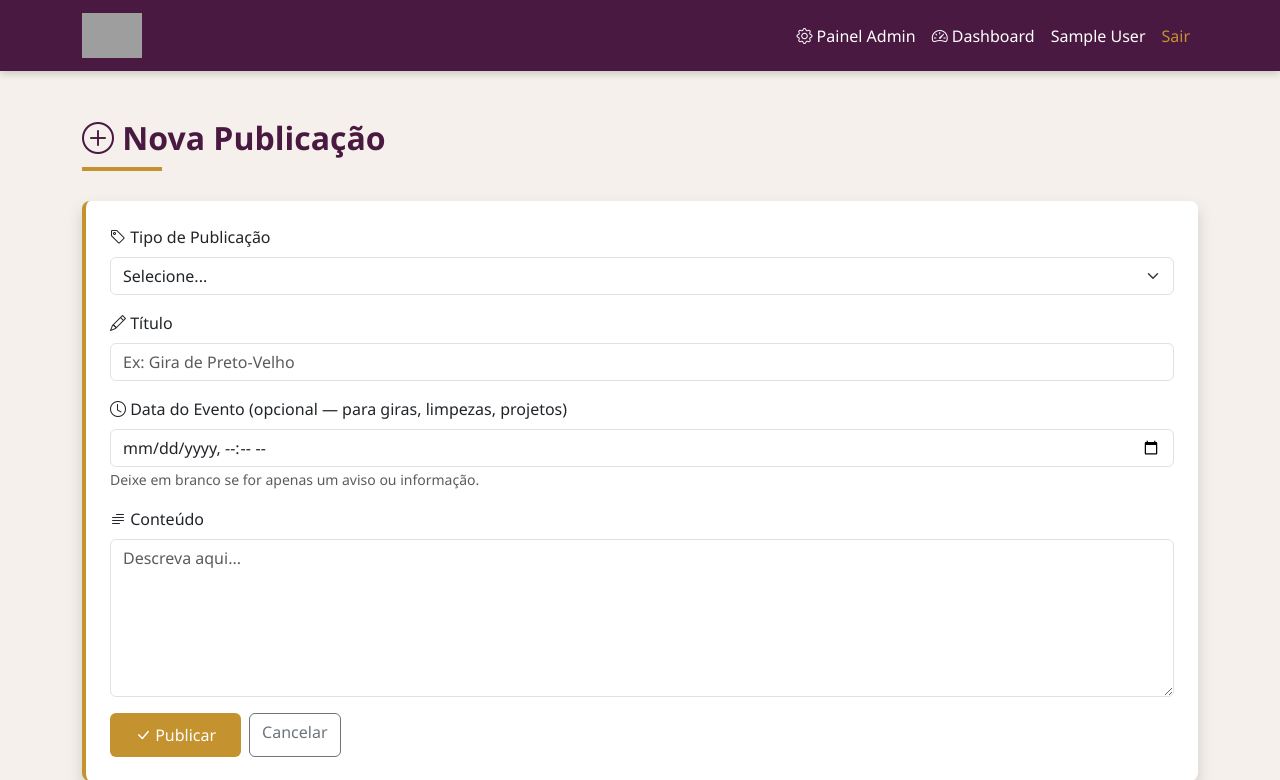
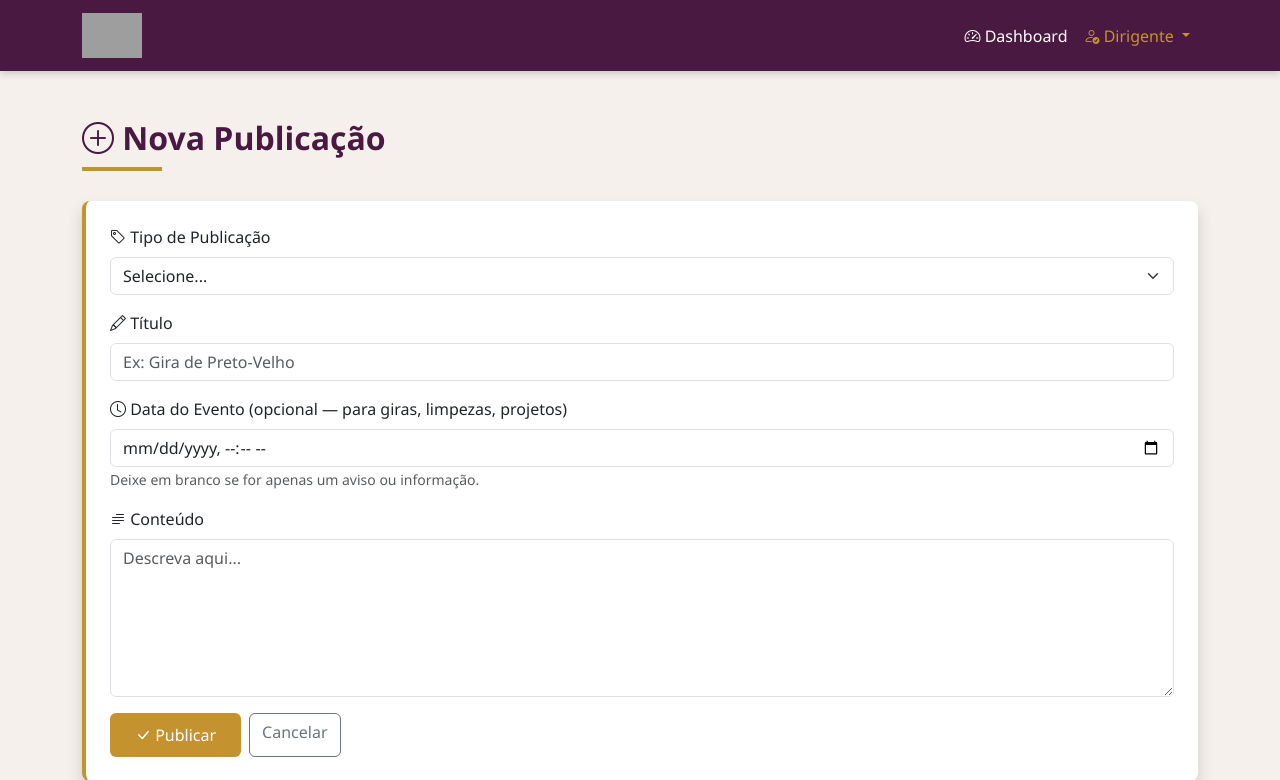
Before and after one commit to brunnoalmeida23/app-templo, a Flask app: page /admin/cadastrar in a window 1280 px wide. Shown: the top 780 px of the page. Run offline with Flask 3, Linux system fonts and the light colour scheme; the visitor is signed in with stand-in values (Sample User, id 1); data comes from the database, SQL or seed files in the repository; grey boxes are pictures that could not be loaded.

Commit message:
Menu inteligente com dropdown para admin e membros

```diff
--- a/templates/admin/cadastrar.html
+++ b/templates/admin/cadastrar.html
@@ -1,13 +1,6 @@
 {% extends "base.html" %}
 
 {% block title %}Nova Publicação - TUPBAO{% endblock %}
-
-{% block menu_items %}
-<li class="nav-item"><a class="nav-link" href="/admin"><i class="bi bi-gear"></i> Painel Admin</a></li>
-<li class="nav-item"><a class="nav-link" href="/dashboard"><i class="bi bi-speedometer2"></i> Dashboard</a></li>
-<li class="nav-item"><span class="nav-link text-white-50">{{ session.user_nome }}</span></li>
-<li class="nav-item"><a class="nav-link" href="/logout" style="color: var(--ambar) !important;">Sair</a></li>
-{% endblock %}
 
 {% block content %}
 <div class="container mt-5 mb-5">
--- a/templates/admin/painel.html
+++ b/templates/admin/painel.html
@@ -1,12 +1,6 @@
 {% extends "base.html" %}
 
 {% block title %}Painel Admin - TUPBAO{% endblock %}
-
-{% block menu_items %}
-<li class="nav-item"><a class="nav-link" href="/dashboard"><i class="bi bi-speedometer2"></i> Dashboard</a></li>
-<li class="nav-item"><span class="nav-link text-white-50"><i class="bi bi-person-check"></i> {{ session.user_nome }}</span></li>
-<li class="nav-item"><a class="nav-link" href="/logout" style="color: var(--ambar) !important;"><i class="bi bi-box-arrow-right"></i> Sair</a></li>
-{% endblock %}
 
 {% block content %}
 <div class="container mt-5">
--- a/templates/base.html
+++ b/templates/base.html
@@ -30,18 +30,49 @@
         <div class="container">
             <a class="navbar-brand fw-bold" href="/">
                 <img src="https://res.cloudinary.com/defafu3v2/images/c_scale,w_448,h_318,dpr_2/f_auto,q_auto/v100/tupbao.com.br/wp-content/themes/tupbao-theme/assets/images/logo-tupbao/logo-tupbao.png?_i=AA" alt="TUPBAO">
-                {% block brand_text %}{% endblock %}
             </a>
             <button class="navbar-toggler" type="button" data-bs-toggle="collapse" data-bs-target="#menuPrincipal" aria-controls="menuPrincipal" aria-expanded="false" aria-label="Menu">
                 <span class="navbar-toggler-icon"></span>
             </button>
             <div class="collapse navbar-collapse" id="menuPrincipal">
                 <ul class="navbar-nav ms-auto">
-                    {% block menu_items %}
-                    <li class="nav-item"><a class="nav-link" href="/"><i class="bi bi-house"></i> Início</a></li>
-                    <li class="nav-item"><a class="nav-link" href="/agenda"><i class="bi bi-calendar3"></i> Agenda</a></li>
-                    <li class="nav-item"><a class="nav-link" href="/login"><i class="bi bi-lock"></i> Membros</a></li>
-                    {% endblock %}
+                    {% if session.user_id %}
+                        <!-- USUÁRIO LOGADO -->
+                        <li class="nav-item"><a class="nav-link" href="/dashboard"><i class="bi bi-speedometer2"></i> Dashboard</a></li>
+
+                        {% if session.is_admin %}
+                        <!-- MENU ADMIN COM DROPDOWN -->
+                        <li class="nav-item dropdown">
+                            <a class="nav-link dropdown-toggle" href="#" id="menuAdmin" role="button" data-bs-toggle="dropdown" aria-expanded="false" style="color: var(--ambar) !important;">
+                                <i class="bi bi-person-check"></i> Dirigente
+                            </a>
+                            <ul class="dropdown-menu dropdown-menu-end" aria-labelledby="menuAdmin">
+                                <li><a class="dropdown-item" href="/admin"><i class="bi bi-gear"></i> Painel Admin</a></li>
+                                <li><a class="dropdown-item" href="/admin/cadastrar"><i class="bi bi-plus-circle"></i> Nova Publicação</a></li>
+                                <li><hr class="dropdown-divider"></li>
+                                <li><a class="dropdown-item" href="/perfil"><i class="bi bi-person-gear"></i> Perfil</a></li>
+                                <li><a class="dropdown-item" href="/logout" style="color: #dc3545;"><i class="bi bi-box-arrow-right"></i> Sair</a></li>
+                            </ul>
+                        </li>
+                        {% else %}
+                        <!-- MENU MEMBRO COMUM COM DROPDOWN -->
+                        <li class="nav-item dropdown">
+                            <a class="nav-link dropdown-toggle" href="#" id="menuMembro" role="button" data-bs-toggle="dropdown" aria-expanded="false" style="color: var(--ambar) !important;">
+                                <i class="bi bi-person"></i> {{ session.user_nome }}
+                            </a>
+                            <ul class="dropdown-menu dropdown-menu-end" aria-labelledby="menuMembro">
+                                <li><a class="dropdown-item" href="/perfil"><i class="bi bi-person-gear"></i> Perfil</a></li>
+                                <li><hr class="dropdown-divider"></li>
+                                <li><a class="dropdown-item" href="/logout" style="color: #dc3545;"><i class="bi bi-box-arrow-right"></i> Sair</a></li>
+                            </ul>
+                        </li>
+                        {% endif %}
+                    {% else %}
+                        <!-- VISITANTE (não logado) -->
+                        <li class="nav-item"><a class="nav-link" href="/"><i class="bi bi-house"></i> Início</a></li>
+                        <li class="nav-item"><a class="nav-link" href="/agenda"><i class="bi bi-calendar3"></i> Agenda</a></li>
+                        <li class="nav-item"><a class="nav-link" href="/login"><i class="bi bi-lock"></i> Membros</a></li>
+                    {% endif %}
                 </ul>
             </div>
         </div>
--- a/templates/perfil.html
+++ b/templates/perfil.html
@@ -1,12 +1,6 @@
 {% extends "base.html" %}
 
 {% block title %}Meu Perfil - TUPBAO{% endblock %}
-
-{% block menu_items %}
-<li class="nav-item"><a class="nav-link" href="/dashboard"><i class="bi bi-speedometer2"></i> Dashboard</a></li>
-<li class="nav-item"><span class="nav-link text-white-50"><i class="bi bi-person"></i> {{ session.user_nome }}</span></li>
-<li class="nav-item"><a class="nav-link" href="/logout" style="color: var(--ambar) !important;"><i class="bi bi-box-arrow-right"></i> Sair</a></li>
-{% endblock %}
 
 {% block content %}
 <div class="container mt-5 mb-5">
```
Also changed, not shown: templates/admin/editar.html (+0 -7 lines), templates/area_membros/dashboard.html (+0 -7 lines), templates/area_membros/financeiro.html (+4 -8 lines), templates/area_membros/limpezas.html (+4 -7 lines).
